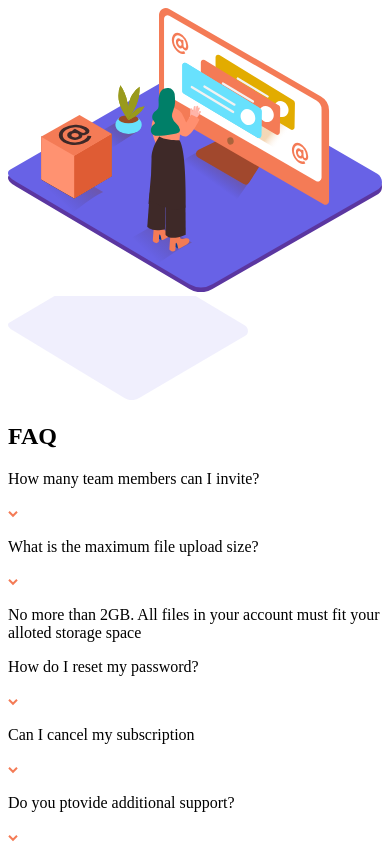
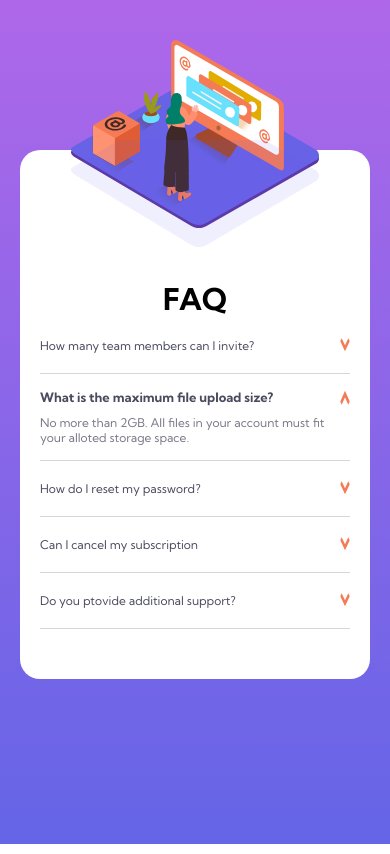
Before and after one commit to KjROX/faq, a plain HTML site: page index.html in a window 390 px wide. Drawn offline with Linux system fonts and the light colour scheme.

Commit message:
mobile design completed

```diff
--- a/index.html
+++ b/index.html
@@ -5,6 +5,8 @@
     <meta charset="UTF-8">
     <meta http-equiv="X-UA-Compatible" content="IE=edge">
     <meta name="viewport" content="width=device-width, initial-scale=1.0">
+    <link href="https://fonts.googleapis.com/css2?family=Kumbh+Sans:wght@400;700&display=swap" rel="stylesheet">
+    <link rel="stylesheet" href="./style.css">
     <title>FAQ | Frequently Asked Questions</title>
 </head>
 
@@ -12,8 +14,8 @@
     <main>
         <section class="full">
             <div class="hero-image">
-                <img src="./images/illustration-woman-online-mobile.svg" alt="">
-                <img src="./images/bg-pattern-mobile.svg" alt="">
+                <img src="./images/illustration-woman-online-mobile.svg" alt="" class="first-image">
+                <img src="./images/bg-pattern-mobile.svg" alt="" class="second-image">
             </div>
             <div class="hero-intro">
                 <h1>FAQ</h1>
@@ -23,10 +25,11 @@
                 </div>
                 <div class="secondQ">
                     <div class="exception">
-                        <p>What is the maximum file upload size?</p>
+                        <p class="question">What is the maximum file upload size?</p>
                         <img src="./images/icon-arrow-down.svg" alt="">
                     </div>
-                    <p>No more than 2GB. All files in your account must fit your alloted storage space</p>
+                    <p class="answer">No more than 2GB. All files in your account must fit your alloted storage space.
+                    </p>
                 </div>
                 <div class="thirdQ">
                     <p>How do I reset my password?</p>
--- a/style.css
+++ b/style.css
@@ -0,0 +1,91 @@
+* {
+  padding: 0;
+  margin: 0;
+  box-sizing: border-box;
+}
+html {
+  font-size: 62.5%;
+}
+body {
+  font-family: "Kumbh Sans", sans-serif;
+  font-size: 1.2rem;
+}
+main {
+  min-height: 100vh;
+  padding: 15rem 2rem 1rem 2rem;
+  background: linear-gradient(hsl(273, 75%, 66%), hsl(240, 73%, 65%));
+}
+.full {
+  background: white;
+  padding: 3rem 2rem;
+  padding-bottom: 5rem;
+  border-radius: 2rem;
+}
+.hero-image {
+  display: flex;
+  flex-direction: column;
+  justify-content: center;
+  align-items: center;
+  position: relative;
+}
+.first-image {
+  width: 80%;
+  position: absolute;
+  top: -140px;
+}
+.second-image {
+  width: 80%;
+  position: absolute;
+  top: -40px;
+}
+.hero-intro {
+  margin-top: 10rem;
+  display: flex;
+  flex-direction: column;
+  justify-content: center;
+  align-items: center;
+}
+.hero-intro h1 {
+  width: 100%;
+  font-size: 3rem;
+}
+
+.hero-intro .firstQ,
+.hero-intro .thirdQ,
+.hero-intro .fourthQ,
+.hero-intro .fifthQ {
+  color: hsl(237, 12%, 33%);
+  width: 100%;
+  display: flex;
+  justify-content: space-between;
+  padding: 2rem 0rem;
+  border-bottom: 0.5px solid rgba(120, 120, 135, 0.3);
+}
+.hero-intro h1 {
+  text-align: center;
+}
+.hero-intro .secondQ {
+  display: flex;
+  flex-direction: column;
+  padding: 1rem 0rem;
+  border-bottom: 0.5px solid rgba(120, 120, 135, 0.3);
+}
+
+.exception {
+  display: flex;
+  width: 100%;
+  justify-content: space-between;
+  margin: 0.5rem 0rem;
+}
+.exception img {
+  transform: rotateZ(180deg);
+}
+.question {
+  font-weight: 700;
+  color: hsl(237, 12%, 33%);
+  font-size: 1.3rem;
+}
+.answer {
+  margin: 0.5rem 0rem;
+  color: hsl(240, 6%, 50%);
+}
```
